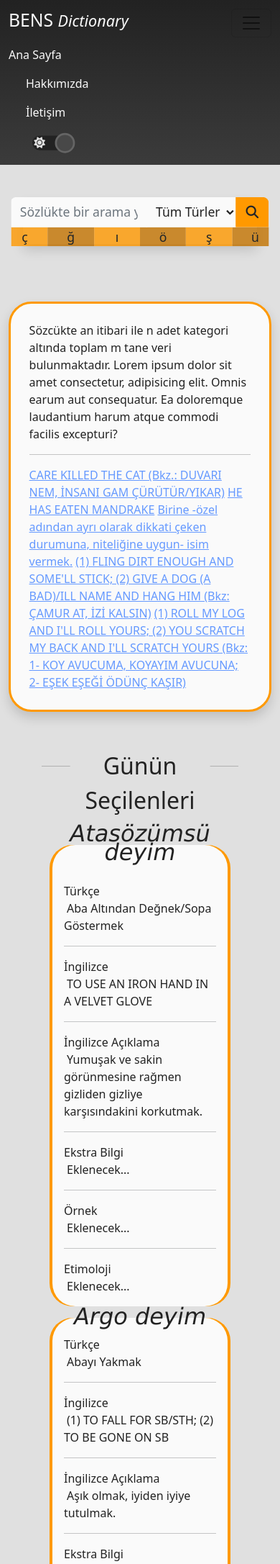
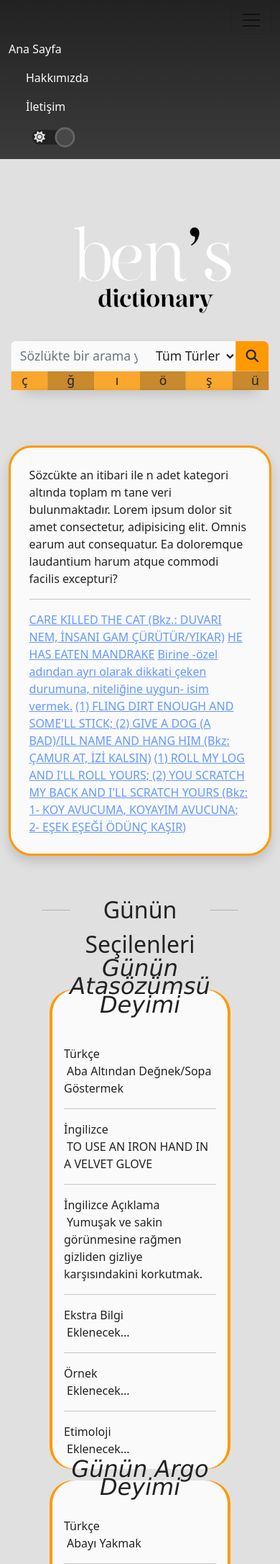
Before and after one commit to sezaiemrekonuk/bensdictionary, a Django app: page / in a window 390 px wide, after a click that opens the changed part. Shown: the top 2173 px of the page at 72% size. Run offline with Django 4.2, Linux system fonts and the light colour scheme; data comes from the database, SQL or seed files in the repository; both versions use the stored data as it was after the commit; some libraries are stand-ins or nearby versions.

Commit message:
new responsive logo

```diff
--- /dev/null
+++ b/dictionary/static/dictionary/js/indexScripts.js
@@ -0,0 +1,31 @@
+var copyButtons = document.querySelectorAll("#specialChars");
+var lightModeButton = document.getElementById("mode");
+const logoImage = document.getElementById("logo-index");
+
+const copyText = e => {
+  var buttonText = e.target.getAttribute("data-text");
+  document.getElementById("search-input").value += buttonText;
+}
+for (var i = 0; i < copyButtons.length; i++) {
+  copyButtons[i].addEventListener("click", copyText);
+}
+
+const getLigthMode = () => {
+    return document.cookie.split(';').find(row => row.trim().startsWith('lightmode='));
+}
+
+const setImageMode = () => {
+    let lightMode = getLigthMode();
+    if (lightMode) {
+        lightMode = lightMode.split('=')[1];
+        if (lightMode == 'light') {
+            logoImage.src = "static/img/light-logo.png"
+        } else {
+            logoImage.src = "static/img/dark-logo.png"
+        }
+    }
+}
+
+setImageMode();
+
+lightModeButton.addEventListener('click', setImageMode);
--- a/dictionary/templates/dictionary/index.html
+++ b/dictionary/templates/dictionary/index.html
@@ -3,6 +3,9 @@
 {% block title %}Home{% endblock title %}
 {% block content %}
     <div class="container">
+        <div class="logo-container position-relative">
+          <img src="" alt="Logo" class="logo-index position-absolute" id="logo-index">
+        </div>
         <form method="POST" action="{% url 'search' %}" id="searchBox" class="justify-content-center">
             <div class="row justify-content-md-center mt-5 text-center">
                 <div class="col-md-6 px-0 shadow">
@@ -64,16 +67,7 @@
         </div>
 {% endblock content %}
 {% block page_js %}
-<script>
-    var copyButtons = document.querySelectorAll("#specialChars");
-    function copyText(event) {
-      var buttonText = event.target.getAttribute("data-text");
-      document.getElementById("search-input").value += buttonText;
-    }
-    for (var i = 0; i < copyButtons.length; i++) {
-      copyButtons[i].addEventListener("click", copyText);
-    }
-</script>
+<script src="{% static 'dictionary/js/indexScripts.js' %}"></script>
 <script>
     $( function() {
         var availableTags = [
@@ -106,4 +100,5 @@
         };
       });
 </script>
+
 {% endblock page_js %}
--- a/dictionary/templates/dictionary/partials/_idiomOfDay.html
+++ b/dictionary/templates/dictionary/partials/_idiomOfDay.html
@@ -1,6 +1,17 @@
 <div class="theme-orange-to-gray-gradient hyper-round">
     <div class="theme-bg-white m-1 hyper-round position-relative">
-        <div class="over-content-header theme-text text-center"><em>{{ searchResult.structureType }}</em></div>
+        <div class="over-content-header theme-text text-center"><em>
+            Günün
+            {% if searchResult.structureType|stringformat:'s' == "Deyim"  %}
+            Deyimi
+            {% elif searchResult.structureType|stringformat:'s' == "Atasözü" %}
+            Atasözü
+            {% elif searchResult.structureType|stringformat:'s' == "Argo deyim" %}
+            Argo Deyimi
+            {% else %}
+            Atasözümsü Deyimi
+            {% endif %}
+        </em></div>
         <div class="px-3 pb-3 pt-0 mt-0">
             <span class="theme-text">Türkçe</span><br>
             <span class="p-1 theme-text">{{ searchResult.turkish }}</span>
--- a/static/css/custom.css
+++ b/static/css/custom.css
@@ -260,11 +260,18 @@ body[data-theme="light"] {
         margin-top: 1rem;
         padding-bottom: 0.1rem;
     }
+    .logo-index {
+        scale: 0.7;
+        left: 35% !important;
+    }
 }
 
 @media screen and (min-width: 768px) {
     #latest-added {
         margin-top: 2rem;
+    }
+    .logo-index {
+        scale: 1;
     }
 }
 
@@ -354,3 +361,14 @@ body[data-theme="light"] {
     border-radius: 50%;
     object-fit: cover;
 }
+
+.logo-index {
+    clip-path: inset(100px, 0);
+    left: 50%;
+    top: -50%;
+    transform: translateX(-50%);
+}
+
+.logo-container {
+    height: 13rem;
+}
--- a/templates/partials/_header.html
+++ b/templates/partials/_header.html
@@ -1,10 +1,10 @@
 <nav class="navbar navbar-expand-lg theme-bg-black" style="z-index: 9999;">
     <div class="container">
-        <a href="{% url 'index' %}" class="navbar-brand theme-color"><h2>BENS <em class="small">Dictionary</em></h2></a>
+        <a href="{% url 'index' %}" class="navbar-brand theme-color"><h2> <em class="small"></em></h2></a>
         <button class="navbar-toggler theme-green" type="button" data-bs-toggle="collapse" data-bs-target="#navbarNav" aria-controls="navbarNav" aria-expanded="false" aria-label="Toggle navigation">
             <span class="navbar-toggler-icon"></span>
         </button>
-        <div class="collapse navbar-collapse justify-content-end" id="navbarNav">
+        <div class="collapse navbar-collapse justify-content-center" id="navbarNav">
           <ul class="navbar-nav">
             <li class="nav-item">
               <a class="nav-link theme-color" href="{% url 'index' %}">Ana Sayfa</a>
```
Also changed, not shown: db.sqlite3, static/img/dark-logo.png (added), static/img/light-logo.png (added).
